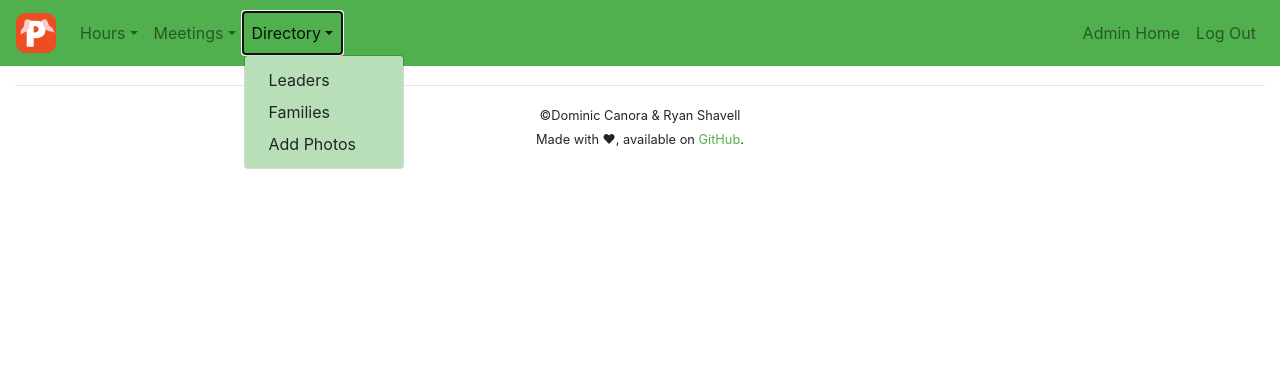
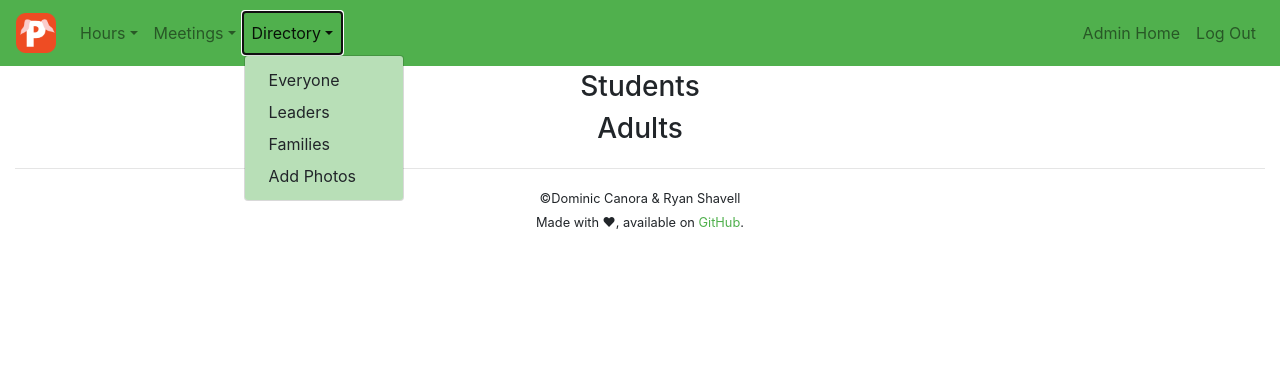
Before and after one commit to FRC-1902/pigpen, a Django app: page /directory in a window 1280 px wide, after a click on "Directory". Shown: the top 366 px of the page. Run offline with Django 3.2, Linux system fonts and the light colour scheme; the visitor is signed in with stand-in values (Sample User, id 1); data that the repository does not hold is empty; some libraries are stand-ins or nearby versions.

Commit message:
Add full directory by first name

```diff
--- a/teammanager/templates/teammanager/base.html
+++ b/teammanager/templates/teammanager/base.html
@@ -82,8 +82,9 @@
           <a class="nav-link dropdown-toggle" data-toggle="dropdown" href="#" role="button" aria-haspopup="true"
              aria-expanded="false">Directory</a>
           <div class="dropdown-menu">
-            <a class="dropdown-item" href="{% url 'man:directory' %}">Leaders</a>
-            <a class="dropdown-item" href="{% url 'man:families' %}">Families</a>
+            <a class="dropdown-item" href="{% url 'man:directory_all' %}">Everyone</a>
+            <a class="dropdown-item" href="{% url 'man:directory_leaders' %}">Leaders</a>
+            <a class="dropdown-item" href="{% url 'man:directory_families' %}">Families</a>
             {% if request.user.is_authenticated %}
               <a class="dropdown-item" href="{% url 'man:admin_add_photo' %}">Add Photos</a>
             {% endif %}
--- /dev/null
+++ b/teammanager/templates/teammanager/directory_all.html
@@ -0,0 +1,38 @@
+{% extends 'teammanager/base.html' %}
+
+{% block content %}
+  <div class="container-fluid">
+    <h3 class="text-center">Students</h3>
+    <div class="row justify-content-center">
+      {% for member in students %}
+        <div class="col-sm-12 col-md-4 col-xl-3 mb-4 justify-content-center text-center">
+          <a href="{% url 'man:member' id=member.id %}">
+            <img class="head rounded-circle mb-3" src="{{ member.get_avatar }}">
+            <h5 class="text-dark">{{ member }}</h5>
+          </a>
+        </div>
+
+        <!-- Stagger rows --->
+        {% if forloop.counter0 != 0 and forloop.counter|divisibleby:"7" %}
+          <div class="w-100 d-none d-xl-block"></div>{% endif %}
+
+      {% endfor %}
+    </div>
+    <h3 class="text-center">Adults</h3>
+    <div class="row justify-content-center">
+      {% for member in adults %}
+        <div class="col-sm-12 col-md-4 col-xl-3 mb-4 justify-content-center text-center">
+          <a href="{% url 'man:member' id=member.id %}">
+            <img class="head rounded-circle mb-3" src="{{ member.get_avatar }}">
+            <h5 class="text-dark">{{ member }}</h5>
+          </a>
+        </div>
+
+        <!-- Stagger rows --->
+        {% if forloop.counter0 != 0 and forloop.counter|divisibleby:"7" %}
+          <div class="w-100 d-none d-xl-block"></div>{% endif %}
+
+      {% endfor %}
+    </div>
+  </div>
+{% endblock %}
--- a/teammanager/urls.py
+++ b/teammanager/urls.py
@@ -11,8 +11,9 @@ urlpatterns = [
     path('hours/outreach/add', hours.outreach_hours_add, name="outreach_hours_add"),
     path('hours/groups', hours.attendance_groups, name="hours_groups"),
 
-    path('directory', directory.directory, name="directory"),
-    path('directory/families', directory.families, name="families"),
+    path('directory', directory.directory, name="directory_all"),
+    path('directory/leaders', directory.leaders, name="directory_leaders"),
+    path('directory/families', directory.families, name="directory_families"),
 
     path('outreach/fromcal', outreach.create_outreach_from_calendar, name="outreach_from_calendar"),
 
--- a/teammanager/views/directory.py
+++ b/teammanager/views/directory.py
@@ -1,9 +1,19 @@
 from django.shortcuts import render
 
-from ..models import Family, Position
+from ..models import Member, Family, Position
 
 
 def directory(request):
+    students = list(Member.objects.filter(role="stu").order_by("first"))
+    mentors = list(Member.objects.filter(role="mtr").order_by("first"))
+
+    return render(request, "teammanager/directory_all.html", {
+        "students": students,
+        "adults": mentors
+    })
+
+
+def leaders(request):
     sections = []
 
     for pos in ["stoff", "tmldr", "stsub", "adsub", "stbus", "adbus", "adbod", "old"]:
@@ -15,7 +25,7 @@ def directory(request):
                 "positions": list(pos_list)
             })
 
-    return render(request, "teammanager/directory.html", {
+    return render(request, "teammanager/directory_leaders.html", {
         "sections": sections
     })
 
@@ -30,7 +40,7 @@ def families(request):
                 singles = singles + list(fam.member_set.all())
             fams.remove(fam)
 
-    return render(request, "teammanager/families.html", {
+    return render(request, "teammanager/directory_families.html", {
         "families": fams,
         "singles": singles,
     })
```
Also changed, not shown: teammanager/templates/teammanager/directory_families.html (renamed from teammanager/templates/teammanager/families.html), teammanager/templates/teammanager/directory_leaders.html (renamed from teammanager/templates/teammanager/directory.html).
